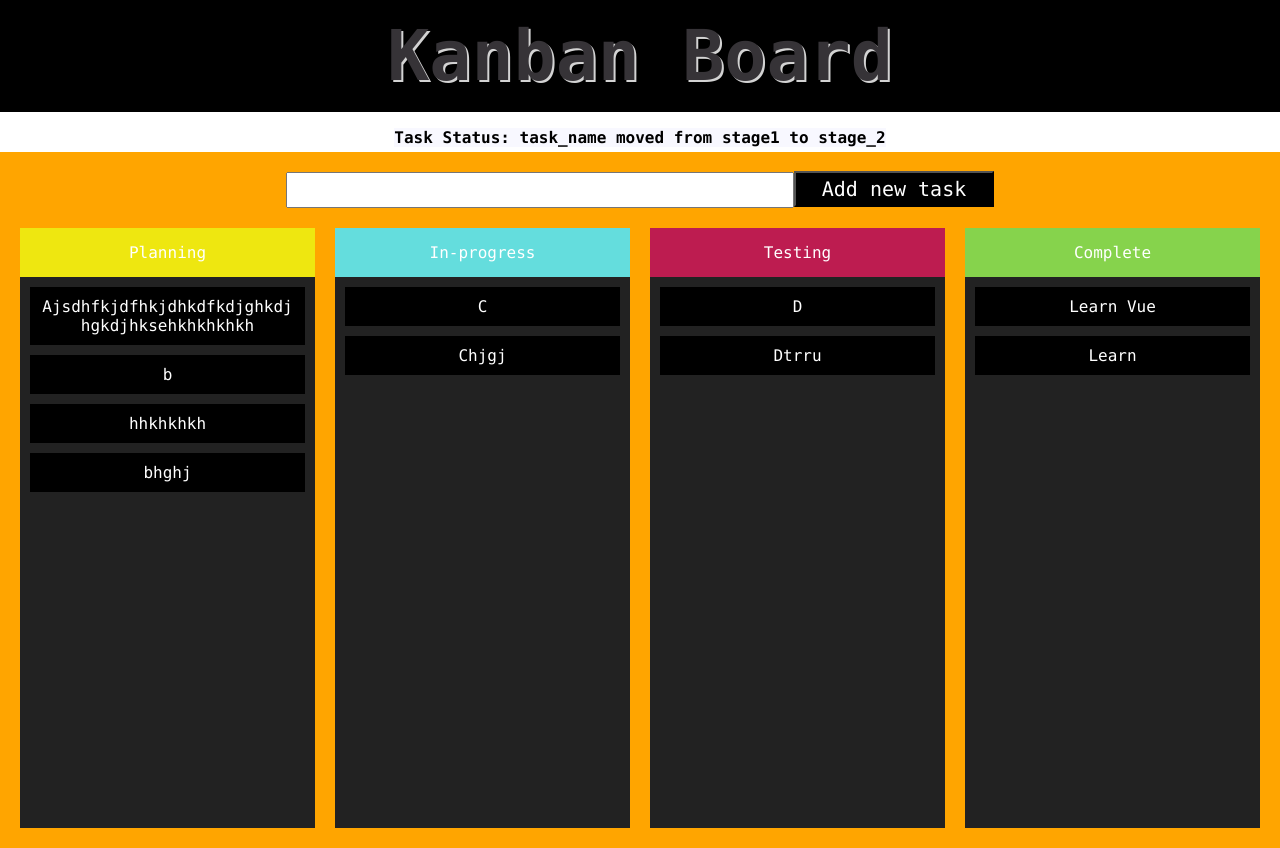
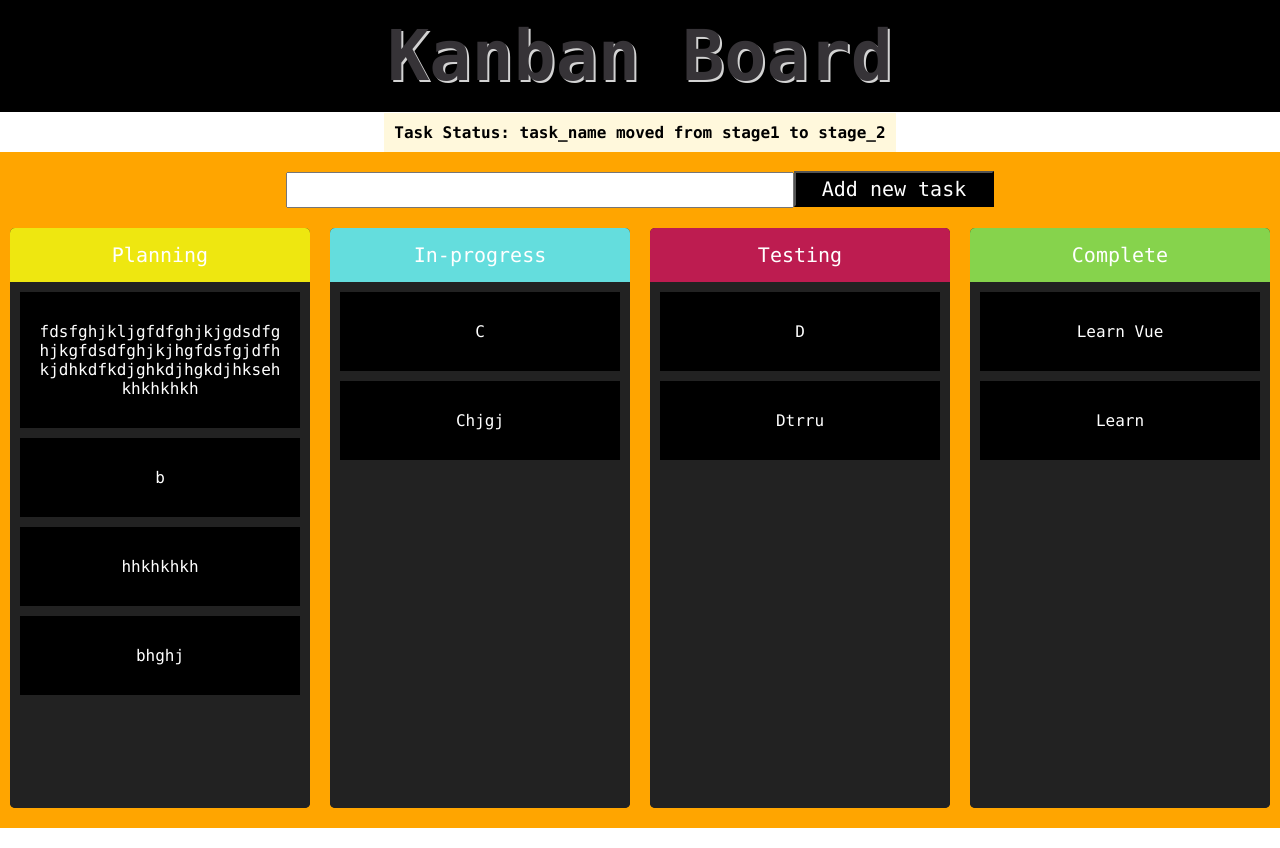
Before and after one commit to ShreyaSingh10/React-Kanban-Board, a React (Create React App) app in the folder kanban/: page / in a window 1280 px wide. Built offline with nearby package versions, Linux system fonts and the light colour scheme.

Commit message:
Sevent commit - Changes in Styling

```diff
--- a/kanban/src/Components/Board.js
+++ b/kanban/src/Components/Board.js
@@ -4,7 +4,7 @@ import './styles.css';
 export default class AppDragDropDemo extends Component {
   state = {
     tasks: [
-        {name:"Ajsdhfkjdfhkjdhkdfkdjghkdjhgkdjhksehkhkhkhkh",category:"planning"},
+        {name:"fdsfghjkljgfdfghjkjgdsdfghjkgfdsdfghjkjhgfdsfgjdfhkjdhkdfkdjghkdjhgkdjhksehkhkhkhkh",category:"planning"},
         {name:"b", category:"planning"},
         {name:"C", category:"inProgress"},
         {name:"D", category:"testing"},
@@ -105,7 +105,7 @@ export default class AppDragDropDemo extends Component {
         <div className="container">
           <div className="add-task">
             <form onSubmit={this.handleSubmit}>
-              <input className="task-input" type="text" onChange={this.handleChange}></input>
+              <input className="task-input" type="text" value={this.state.new_task} onChange={this.handleChange}></input>
               <button className="add-button">Add new task</button>
             </form>
           </div>
--- a/kanban/src/Components/styles.css
+++ b/kanban/src/Components/styles.css
@@ -21,15 +21,16 @@ html , body,{
 }
 .message{
   display: inline-block;
-  background: ghostwhite;
+  background: cornsilk;
   font-family: 'Lucida console';
+  padding: 10px;
+  margin-top: 1px;
 }
 .container{
   padding: 10px;
   background: orange;
 }
 .add-task{
-
 }
 .task-input{
   margin-top: 10px;
@@ -52,38 +53,43 @@ html , body,{
   flex-direction: row;
   justify-content: center;
   align-items: center;
-
 }
 .planning, .inProgress, .testing, .complete{
     background: #222;
-    height: 600px;
+    height: 580px;
     margin: 10px;
-    width: 700px;
-    min-width: 250px;
+    width: 300px;
+    min-width: 300px;
+    overflow:hidden;
+    border-radius: 5px;
 }
 #task-header-planning{
   background: #eee710;
   padding: 15px;
   color: white;
   font-family: 'Lucida console';
+  font-size: 20px;
 }
 #task-header-progress{
   background: #64dddd;
   padding: 15px;
   color: white;
   font-family: 'Lucida console';
+  font-size: 20px;
 }
 #task-header-testing{
   background: #bd1c50;
   padding: 15px;
   color: white;
   font-family: 'Lucida console';
+  font-size: 20px;
 }
 #task-header-complete{
   background: #86d34c;
   padding: 15px;
   color: white;
   font-family: 'Lucida console';
+  font-size: 20px;
 }
 
 .task-container{
@@ -96,7 +102,7 @@ html , body,{
   background: black;
   color: white;
   margin: 10px;
-  padding: 10px;
+  padding: 30px 15px;
   word-wrap: break-word;
   overflow-wrap: break-word;
 }
```
